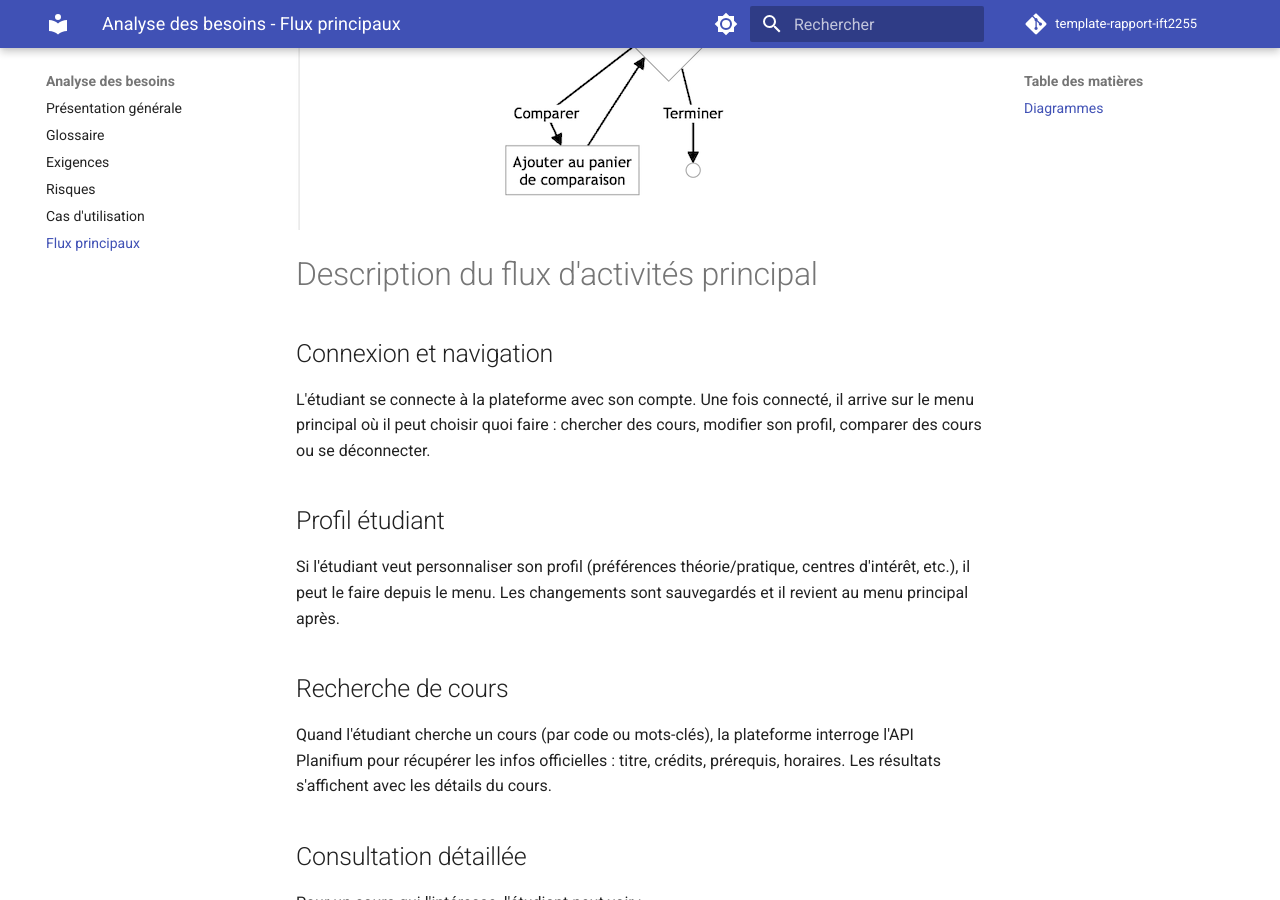
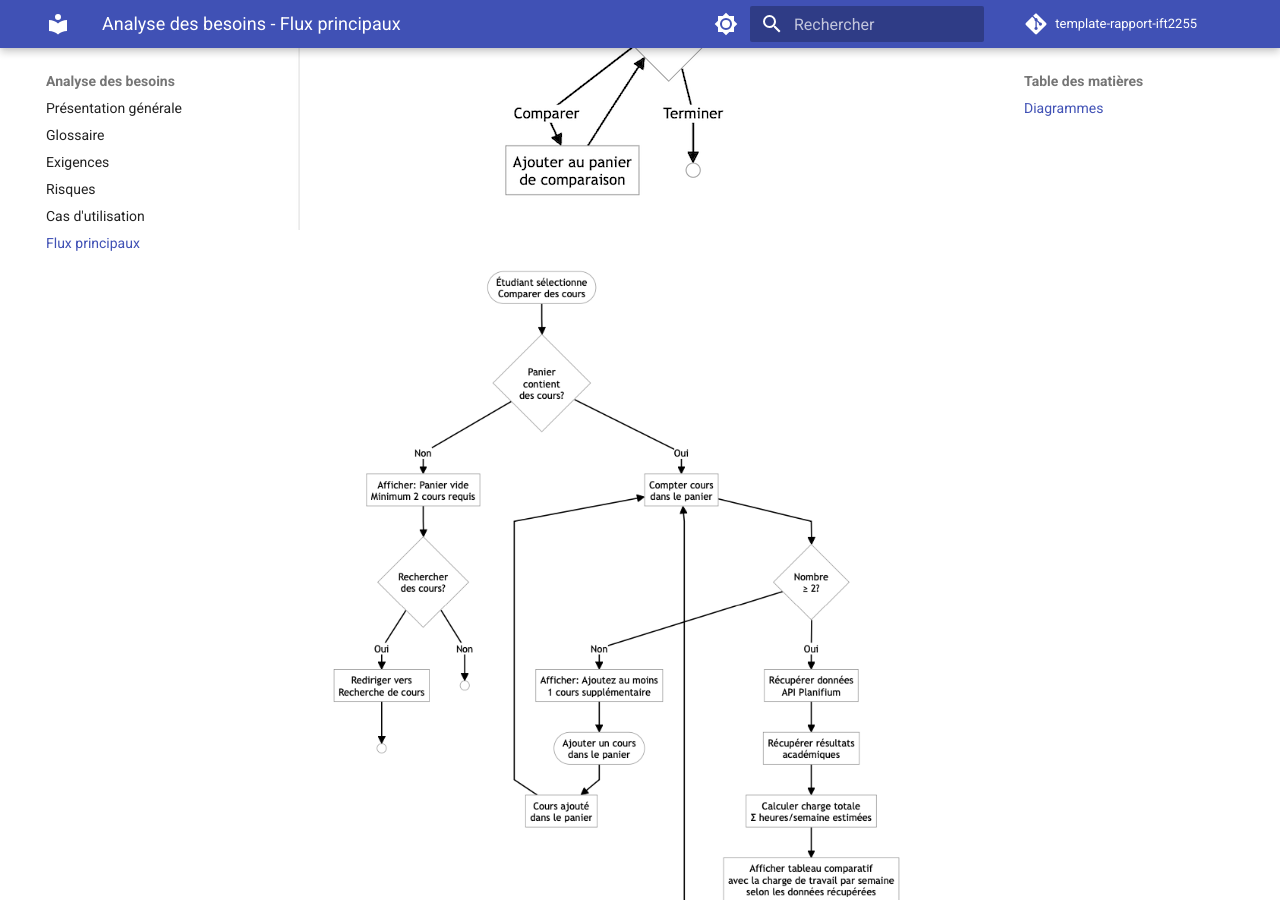
Before and after one commit to jujutheriault/IFT2255_Devoir1, an MkDocs documentation site: the page built from docs/besoins/flux-principaux.md, in a window 1280 px wide and 900 px high, scrolled down 1640 px. Built offline with MkDocs 1.6.1 and Material for MkDocs 9.7.7, drawn with Linux system fonts in a browser that asks for light colours; comment, search, counter and statistics services are not loaded.

Commit message:
Update flux-principaux.md

```diff
--- a/docs/besoins/flux-principaux.md
+++ b/docs/besoins/flux-principaux.md
@@ -8,6 +8,8 @@ title: Analyse des besoins - Flux principaux
 
 ![Flux général](../Images/generalFlow.png)
 ![Flux Avis](../Images/Avis_etudiants.png)
+![Flux Avis](../Images/Comparer_cours.png)
+
 
 # Description du flux d'activités principal
 
```
